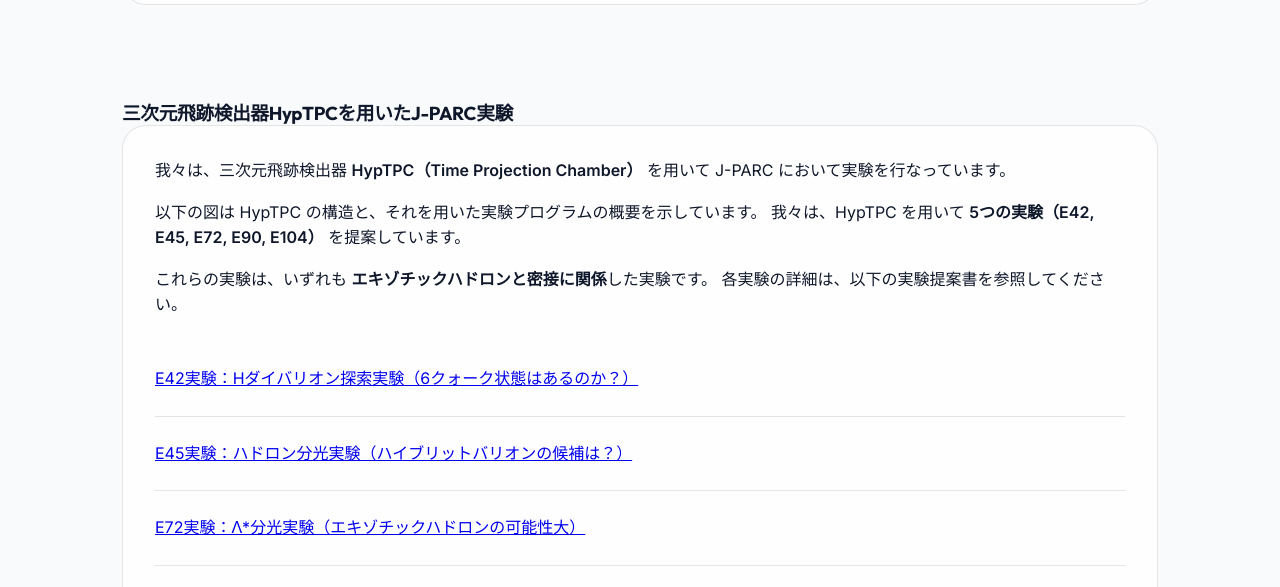
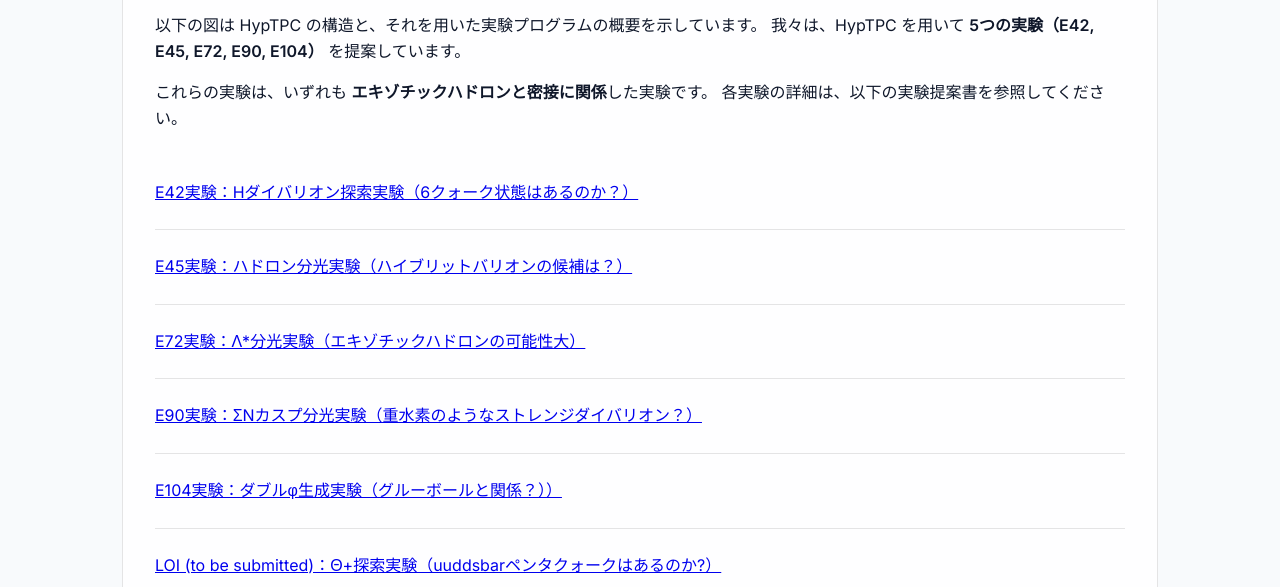
Before and after one commit to hyptpc/ichikawa-website, a plain HTML site: page research.html in a window 1280 px wide. Shown: the part 1163-1750 px from the top of the page. Drawn offline with Linux system fonts and the light colour scheme.

Commit message:
minor modification

```diff
--- a/research.html
+++ b/research.html
@@ -83,12 +83,6 @@
           独自開発した三次元飛跡検出器 <strong>HypTPC（Time Projection Chamber）</strong> を駆使し、
           最先端の実験手法を用いてエキゾチックハドロンの探索とその性質の解明に取り組んでいます。
         </p>
-      </div>
-    </section>
-
-    <section class="detector-section">
-      <h3>三次元飛跡検出器HypTPCを用いたJ-PARC実験</h3>
-      <div class="card">
         <p>
           我々は、三次元飛跡検出器 <strong>HypTPC（Time Projection Chamber）</strong> を用いて J-PARC において実験を行なっています。
         </p>
@@ -128,6 +122,7 @@
         </div>
       </div>
     </section>
+
 
     <section class="heavy-ion-section">
       <h2>重イオン衝突実験</h2>
```
Also changed, not shown: research_en.html (+1 -6 lines), images/parallax-physics.png (added), images/qcd-diagram.png, images/qcd-diagram_back.png (added), 1 other file.
